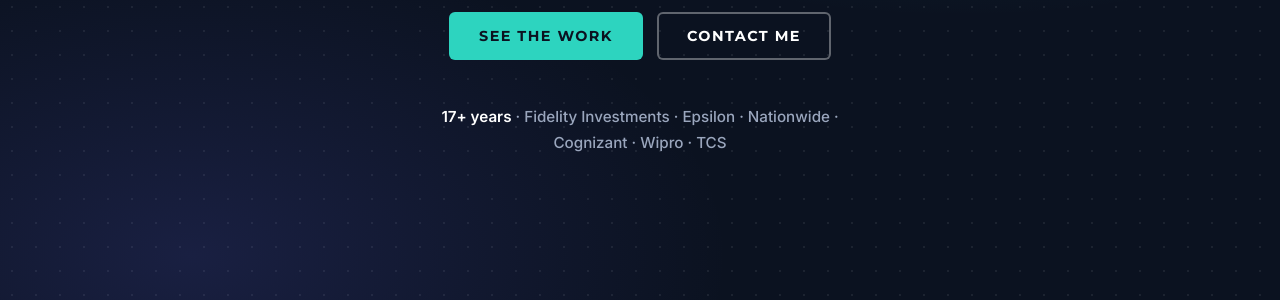
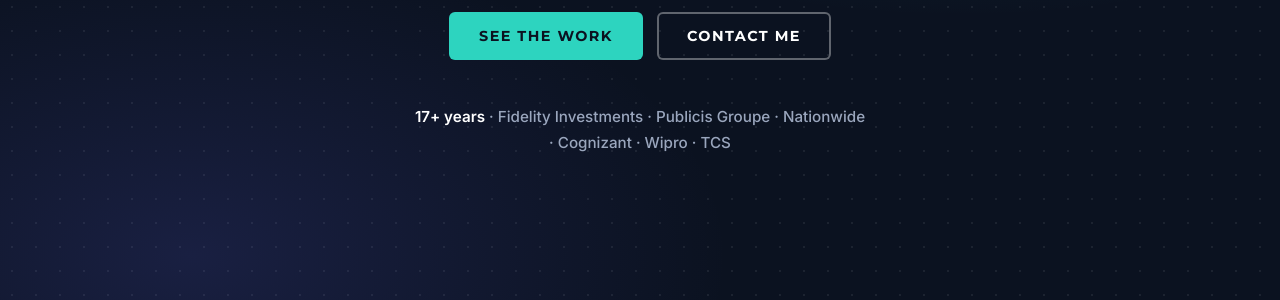
Before and after one commit to jayakumar-devaraj/jayakumar-devaraj.github.io, a Jekyll site: the page built from index.md, in a window 1280 px wide and 900 px high, scrolled down 356 px. Shown: the part 153-453 px from the top of the window. Built offline with Jekyll 4.4.1, drawn with Linux system fonts in a browser that asks for light colours.

Commit message:
Name the 2021-2022 employer as Publicis Groupe

```diff
--- a/index.md
+++ b/index.md
@@ -3,7 +3,7 @@ layout: home
 role: Principal Full-Stack and Agentic AI Engineer
 location: Dallas–Fort Worth area
 experience: 17+ years
-employers: [Fidelity Investments, Epsilon, Nationwide, Cognizant, Wipro, TCS]
+employers: [Fidelity Investments, Publicis Groupe, Nationwide, Cognizant, Wipro, TCS]
 ---
 
 I design and build agentic AI systems: event-driven orchestration, evaluation, and the operational plumbing that keeps them honest. Every case study below states its constraints, the alternatives I rejected, and results from real runs. Source is available on request.
```
Also changed, not shown: about.md (+1 -1 lines).
